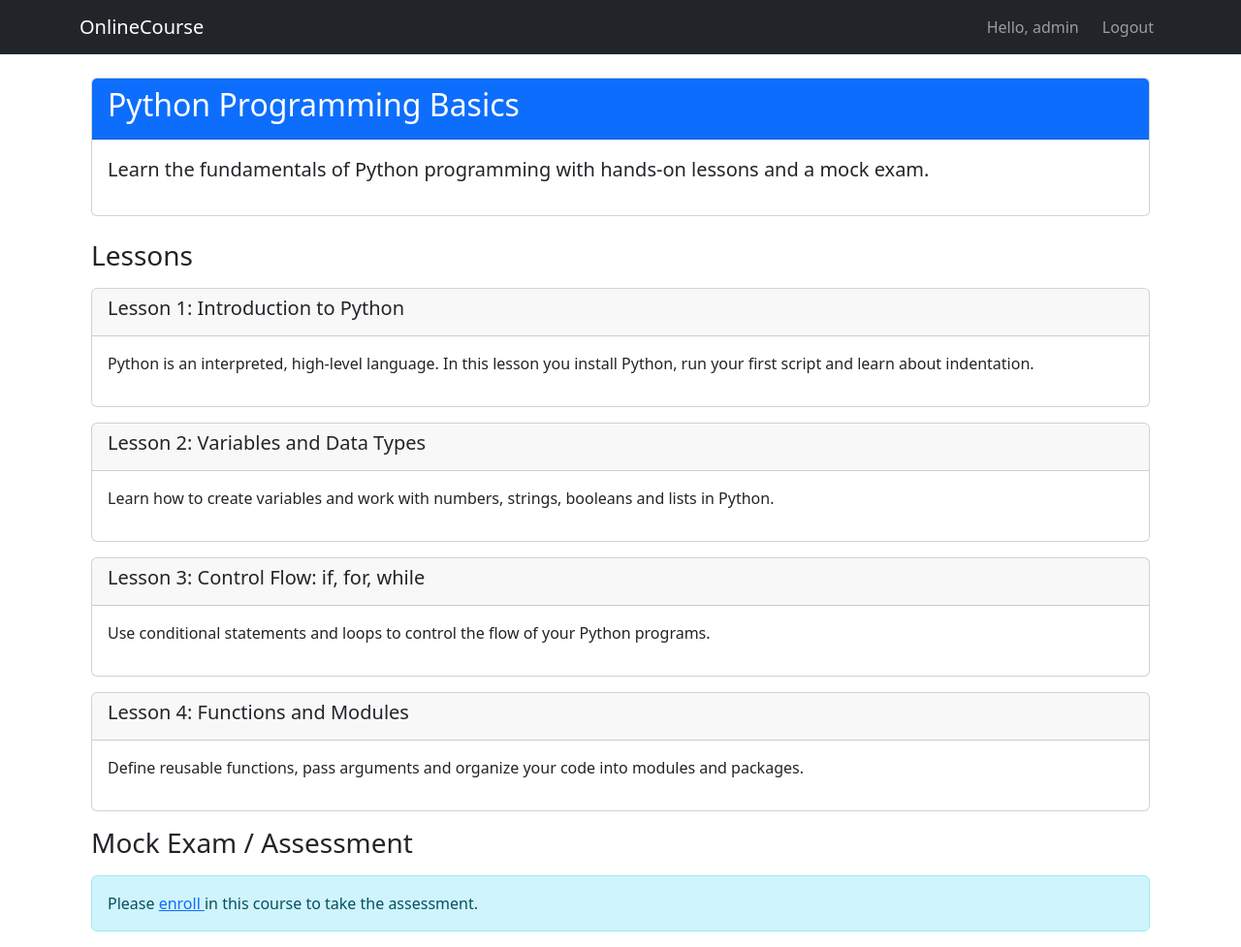
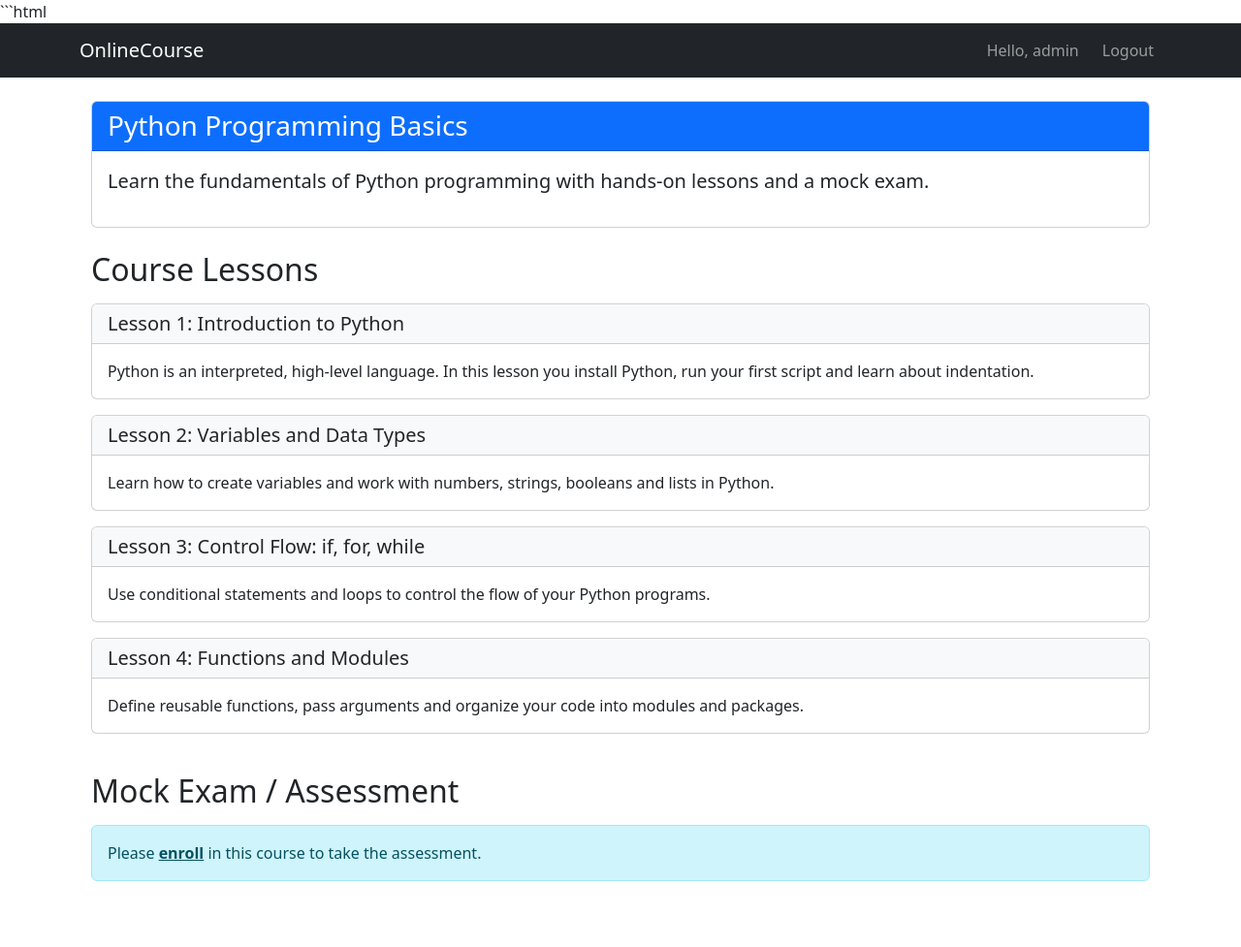
Before and after one commit to Chaitanya031/tfjzl-final-cloud-app-with-database, a Django app: page /course/1/ in a window 1280 px wide. Shown: the whole page at 97% size. After the commit the page ends 909 px from the top, so only its background shows below. Run offline with Django 5.2, Linux system fonts and the light colour scheme; a user stored in the database is signed in; data comes from the database, SQL or seed files in the repository; parts of the project's set-up code (start-up, migrations or seed data) failed here and were passed over.

Commit message:
Refactor course details template for better structure

````diff
--- a/onlinecourse/templates/onlinecourse/course_details_bootstrap.html
+++ b/onlinecourse/templates/onlinecourse/course_details_bootstrap.html
@@ -1,13 +1,15 @@
+```html
 {% extends "onlinecourse/base.html" %}
 
 {% block content %}
 <div class="container mt-4">
 
-    <div class="row">
+    <!-- Course name and description -->
+    <div class="row mb-4">
         <div class="col-md-12">
-            <div class="card mb-4">
+            <div class="card">
                 <div class="card-header bg-primary text-white">
-                    <h2>{{ course.name }}</h2>
+                    <h1 class="h3 mb-0">{{ course.name }}</h1>
                 </div>
                 <div class="card-body">
                     <p class="lead">{{ course.description }}</p>
@@ -16,19 +18,20 @@
         </div>
     </div>
 
-    <div class="row">
+    <!-- Display all lessons belonging to this course -->
+    <div class="row mb-4">
         <div class="col-md-12">
-            <h3 class="mb-3">Lessons</h3>
+            <h2 class="mb-3">Course Lessons</h2>
 
             {% for lesson in lesson_list %}
             <div class="card mb-3">
-                <div class="card-header">
-                    <h5>
+                <div class="card-header bg-light">
+                    <h3 class="h5 mb-0">
                         Lesson {{ forloop.counter }}: {{ lesson.title }}
-                    </h5>
+                    </h3>
                 </div>
                 <div class="card-body">
-                    <p>{{ lesson.content }}</p>
+                    <p class="card-text">{{ lesson.content }}</p>
                 </div>
             </div>
             {% empty %}
@@ -39,9 +42,10 @@
         </div>
     </div>
 
-    <div class="row">
+    <!-- Mock exam -->
+    <div class="row mb-4">
         <div class="col-md-12">
-            <h3 class="mb-3">Mock Exam / Assessment</h3>
+            <h2 class="mb-3">Mock Exam / Assessment</h2>
 
             {% if enrollment %}
             <form id="exam_form"
@@ -59,7 +63,7 @@
 
                     <div class="card-body">
                         {% for choice in question.get_choices %}
-                        <div class="form-check">
+                        <div class="form-check mb-2">
                             <input
                                 class="form-check-input"
                                 type="radio"
@@ -78,7 +82,7 @@
                 </div>
                 {% empty %}
                 <div class="alert alert-info">
-                    No assessment questions are available.
+                    No assessment questions are available for this course.
                 </div>
                 {% endfor %}
 
@@ -92,9 +96,8 @@
             {% else %}
             <div class="alert alert-info">
                 Please
-                <a href="{% url 'onlinecourse:enroll' course.id %}">
-                    enroll
-                </a>
+                <a href="{% url 'onlinecourse:enroll' course.id %}"
+                   class="alert-link">enroll</a>
                 in this course to take the assessment.
             </div>
             {% endif %}
@@ -103,3 +106,4 @@
 
 </div>
 {% endblock %}
+```
````
